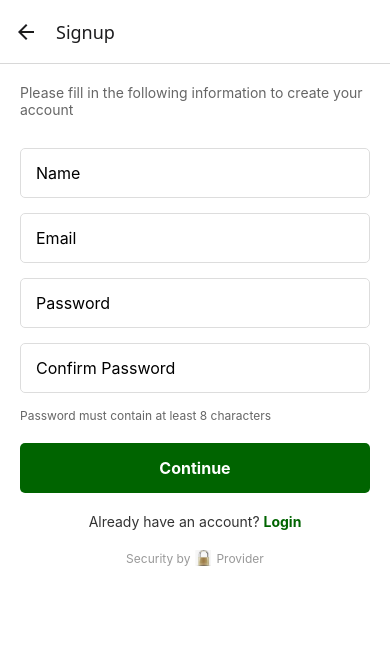
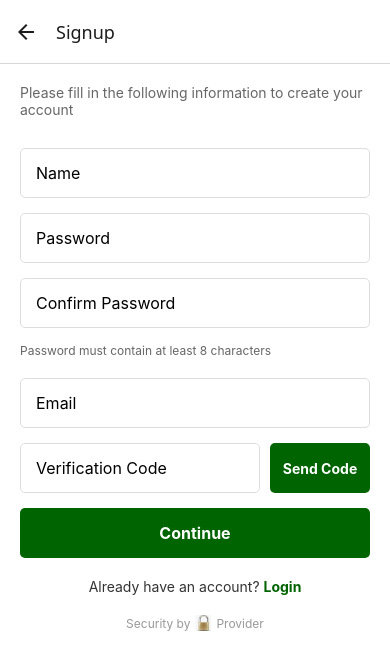
Before and after one commit to Coder-Helium/CoinApp, a React Native app: screen /Signup in a window 390 px wide. Shown: the top 670 px of the page. Built offline with nearby package versions, Linux system fonts and the light colour scheme.

Commit message:
feat: 添加邮箱验证模块

```diff
--- a/src/screens/auth/Signup.tsx
+++ b/src/screens/auth/Signup.tsx
@@ -1,4 +1,4 @@
-import React, {useState} from 'react';
+import React, {useState, useEffect, useRef} from 'react';
 import {
   View,
   Text,
@@ -29,10 +29,71 @@ const SignupScreen = observer(() => {
   const [password, setPassword] = useState('');
   const [confirmPassword, setConfirmPassword] = useState('');
   const [name, setName] = useState('');
+  const [verificationCode, setVerificationCode] = useState('');
+  const [countdown, setCountdown] = useState(0);
+  const [sendingCode, setSendingCode] = useState(false);
+  const countdownTimer = useRef<NodeJS.Timeout | null>(null);
+
+  useEffect(() => {
+    return () => {
+      if (countdownTimer.current) {
+        clearInterval(countdownTimer.current);
+      }
+    };
+  }, []);
+
+  useEffect(() => {
+    if (countdown > 0) {
+      countdownTimer.current = setInterval(() => {
+        setCountdown(prevCountdown => {
+          if (prevCountdown <= 1) {
+            clearInterval(countdownTimer.current as NodeJS.Timeout);
+            return 0;
+          }
+          return prevCountdown - 1;
+        });
+      }, 1000);
+    }
+    return () => {
+      if (countdownTimer.current) {
+        clearInterval(countdownTimer.current);
+      }
+    };
+  }, [countdown]);
+
+  const handleSendVerificationCode = async () => {
+    // Validate all fields before sending verification code
+    if (!password.trim() || !confirmPassword.trim() || !name.trim()) {
+      Alert.alert('Error', 'Please fill in all required fields');
+      return;
+    }
+    const emailRegex = /^[^\s@]+@[^\s@]+\.[^\s@]+$/;
+    if (!emailRegex.test(email)) {
+      Alert.alert('Error', 'Please enter a valid email');
+      return;
+    }
+
+    try {
+      setSendingCode(true);
+      // Here you would call your API to send the verification code
+      // Example:
+      // await authStore.sendVerificationCode(email);
+      // For now, we'll simulate a successful API call
+      setTimeout(() => {
+        setSendingCode(false);
+        setCountdown(60); // Start 60 second countdown
+        Alert.alert('Success', 'Verification code has been sent to your email');
+      }, 1500);
+    } catch (error) {
+      console.error('Error sending verification code:', error);
+      Alert.alert('Error', 'Failed to send verification code. Please try again later');
+      setSendingCode(false);
+    }
+  };
 
   const handleSignup = async () => {
     // Form validation
-    if (!email.trim() || !password.trim() || !confirmPassword.trim() || !name.trim()) {
+    if (!email.trim() || !password.trim() || !confirmPassword.trim() || !name.trim() || !verificationCode.trim()) {
       Alert.alert('Error', 'Please fill in all required fields');
       return;
     }
@@ -46,6 +107,14 @@ const SignupScreen = observer(() => {
       Alert.alert('Error', 'Password must be at least 8 characters');
       return;
     }
+
+    if (verificationCode.length !== 6) {
+      Alert.alert('Error', 'Please enter a 6-digit verification code');
+      return;
+    }
+
+    // Here you would validate the verification code with your backend
+    // For demo purposes, we'll assume it's valid
 
     // User registration only has basic information, other info will be filled in profile setup page
     try {
@@ -94,17 +163,6 @@ const SignupScreen = observer(() => {
             <View style={styles.inputContainer}>
               <TextInput
                 style={styles.input}
-                placeholder="Email"
-                value={email}
-                onChangeText={setEmail}
-                keyboardType="email-address"
-                autoCapitalize="none"
-              />
-            </View>
-
-            <View style={styles.inputContainer}>
-              <TextInput
-                style={styles.input}
                 placeholder="Password"
                 value={password}
                 onChangeText={setPassword}
@@ -124,6 +182,44 @@ const SignupScreen = observer(() => {
 
             <Text style={styles.passwordHint}>Password must contain at least 8 characters</Text>
 
+            <View style={styles.inputContainer}>
+              <TextInput
+                style={styles.input}
+                placeholder="Email"
+                value={email}
+                onChangeText={setEmail}
+                keyboardType="email-address"
+                autoCapitalize="none"
+              />
+            </View>
+
+            <View style={styles.verificationContainer}>
+              <View style={styles.verificationInputContainer}>
+                <TextInput
+                  style={styles.verificationInput}
+                  placeholder="Verification Code"
+                  value={verificationCode}
+                  onChangeText={setVerificationCode}
+                  keyboardType="number-pad"
+                  maxLength={6}
+                />
+              </View>
+              <TouchableOpacity
+                style={[
+                  styles.sendCodeButton,
+                  (countdown > 0 || sendingCode) && styles.disabledButton,
+                ]}
+                onPress={handleSendVerificationCode}
+                disabled={countdown > 0 || sendingCode}>
+                {sendingCode ? (
+                  <ActivityIndicator size="small" color="#fff" />
+                ) : (
+                  <Text style={styles.sendCodeButtonText}>
+                    {countdown > 0 ? `${countdown}s` : 'Send Code'}
+                  </Text>
+                )}
+              </TouchableOpacity>
+            </View>
             <TouchableOpacity
               style={styles.signupButton}
               onPress={handleSignup}
@@ -247,6 +343,37 @@ const styles = StyleSheet.create({
     height: 16,
     marginHorizontal: 5,
   },
+  verificationContainer: {
+    flexDirection: 'row',
+    marginBottom: 15,
+  },
+  verificationInputContainer: {
+    flex: 1,
+    marginRight: 10,
+  },
+  verificationInput: {
+    height: 50,
+    borderWidth: 1,
+    borderColor: '#ddd',
+    borderRadius: 5,
+    paddingHorizontal: 15,
+    fontSize: 16,
+  },
+  sendCodeButton: {
+    backgroundColor: '#006400',
+    justifyContent: 'center',
+    alignItems: 'center',
+    borderRadius: 5,
+    width: 100,
+  },
+  sendCodeButtonText: {
+    color: '#fff',
+    fontSize: 14,
+    fontWeight: 'bold',
+  },
+  disabledButton: {
+    backgroundColor: '#aaa',
+  },
 });
 
 export default SignupScreen;
```
